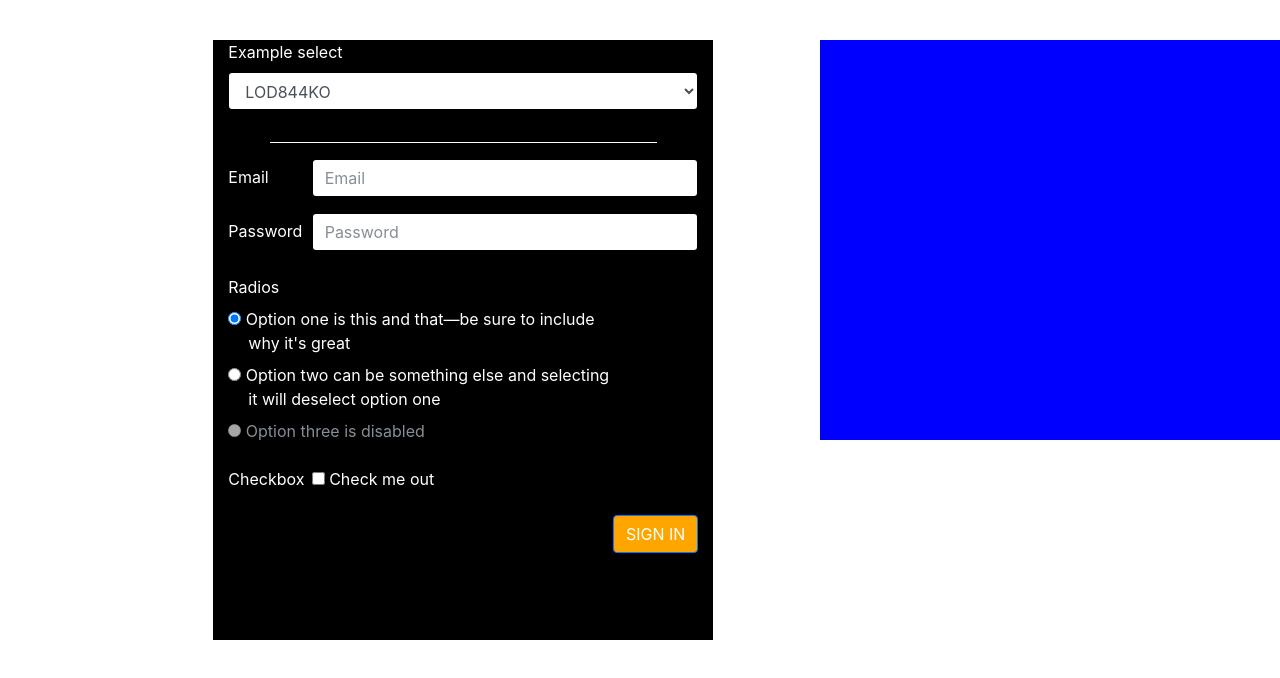
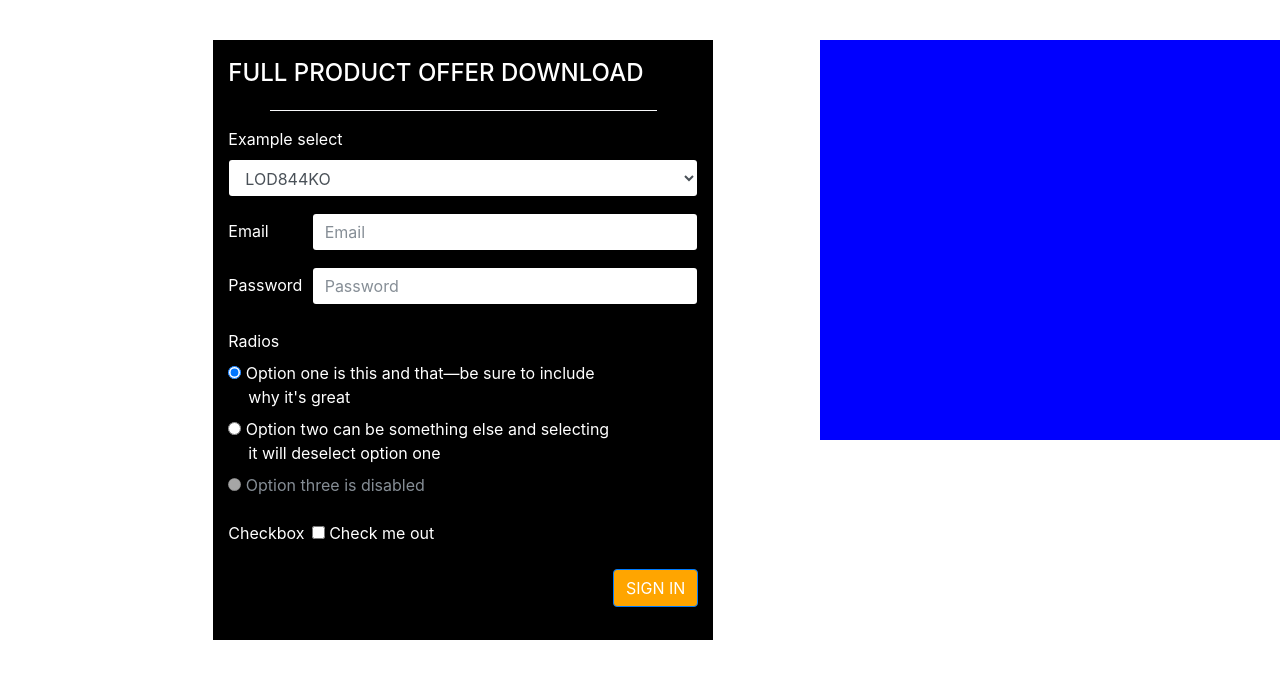
Before and after one commit to karlkras/bootstrap4-base, a plain HTML site: page index.html in a window 1280 px wide. Shown: the top 678 px of the page. Drawn offline with nearby package versions, Linux system fonts and the light colour scheme.

Commit message:
added stuff

```diff
--- a/css/style.css
+++ b/css/style.css
@@ -3,16 +3,23 @@
   min-width: 500px;
 }
 
-.title,.btn {
+.title, .header, .btn, h1, h2, h3, h4 {
   text-transform: uppercase;
 }
 
+.header {
+    margin-top: 20px;
 
+}
 
 .full-load-dlg {
   border: 0px;
   background: black;
   height: 600px;
+}
+
+.full-load-dlg h1,h2,h3, h4 {
+  color: white;
 }
 
 .full-load-dlg .bootstrap-select.btn-group .dropdown-menu li a:hover {
--- a/index.html
+++ b/index.html
@@ -7,6 +7,7 @@
 
     <!-- Bootstrap CSS -->
     <link rel="stylesheet" href="https://maxcdn.bootstrapcdn.com/bootstrap/4.0.0-beta/css/bootstrap.min.css" integrity="sha384-/Y6pD6FV/Vv2HJnA6t+vslU6fwYXjCFtcEpHbNJ0lyAFsXTsjBbfaDjzALeQsN6M" crossorigin="anonymous">
+    <link rel="stylesheet" href="https://maxcdn.bootstrapcdn.com/font-awesome/4.7.0/css/font-awesome.min.css" integrity="sha384-wvfXpqpZZVQGK6TAh5PVlGOfQNHSoD2xbE+QkPxCAFlNEevoEH3Sl0sibVcOQVnN" crossorigin="anonymous">
     <link rel="stylesheet" href="css/style.css">
   </head>
   <body>
@@ -22,6 +23,24 @@
           </div> -->
         </div>
         <div class="col-3 box full-load-dlg">
+          <div class="row header">
+            <div class="col-sm-12">
+              <h4>
+                 Full product offer download
+              </h4>
+            </div>
+          </div>
+          <div class="row">
+            <div class="col-sm-10 ml-auto mr-auto">
+              <hr/>
+            </div>
+          </div>
+
+
+
+          <!--<h1 class="display-4">-->
+          <!--  Full product offer download-->
+          <!--</h1>-->
               <form>
                 <div class="form-group">
                   <label for="exampleSelect1">Example select</label>
@@ -33,11 +52,7 @@
                     <option>VOD844KO</option>
                   </select>
                 </div>
-                <div class="row">
-                  <div class="col-sm-10 ml-auto mr-auto">
-                    <hr/>
-                  </div>
-                </div>
+
                 <div class="form-group row">
                   <label for="inputEmail3" class="col-sm-2 col-form-label">Email</label>
                   <div class="col-sm-10">
@@ -119,5 +134,6 @@
     <script src="https://code.jquery.com/jquery-3.2.1.slim.min.js" integrity="sha384-KJ3o2DKtIkvYIK3UENzmM7KCkRr/rE9/Qpg6aAZGJwFDMVNA/GpGFF93hXpG5KkN" crossorigin="anonymous"></script>
     <script src="https://cdnjs.cloudflare.com/ajax/libs/popper.js/1.11.0/umd/popper.min.js" integrity="sha384-b/U6ypiBEHpOf/4+1nzFpr53nxSS+GLCkfwBdFNTxtclqqenISfwAzpKaMNFNmj4" crossorigin="anonymous"></script>
     <script src="https://maxcdn.bootstrapcdn.com/bootstrap/4.0.0-beta/js/bootstrap.min.js" integrity="sha384-h0AbiXch4ZDo7tp9hKZ4TsHbi047NrKGLO3SEJAg45jXxnGIfYzk4Si90RDIqNm1" crossorigin="anonymous"></script>
+    <script src="https://maxcdn.bootstrapcdn.com/font-awesome/4.7.0/css/font-awesome.min.css" rel="stylesheet" integrity="sha384-wvfXpqpZZVQGK6TAh5PVlGOfQNHSoD2xbE+QkPxCAFlNEevoEH3Sl0sibVcOQVnN" crossorigin="anonymous">
   </body>
 </html>
```
